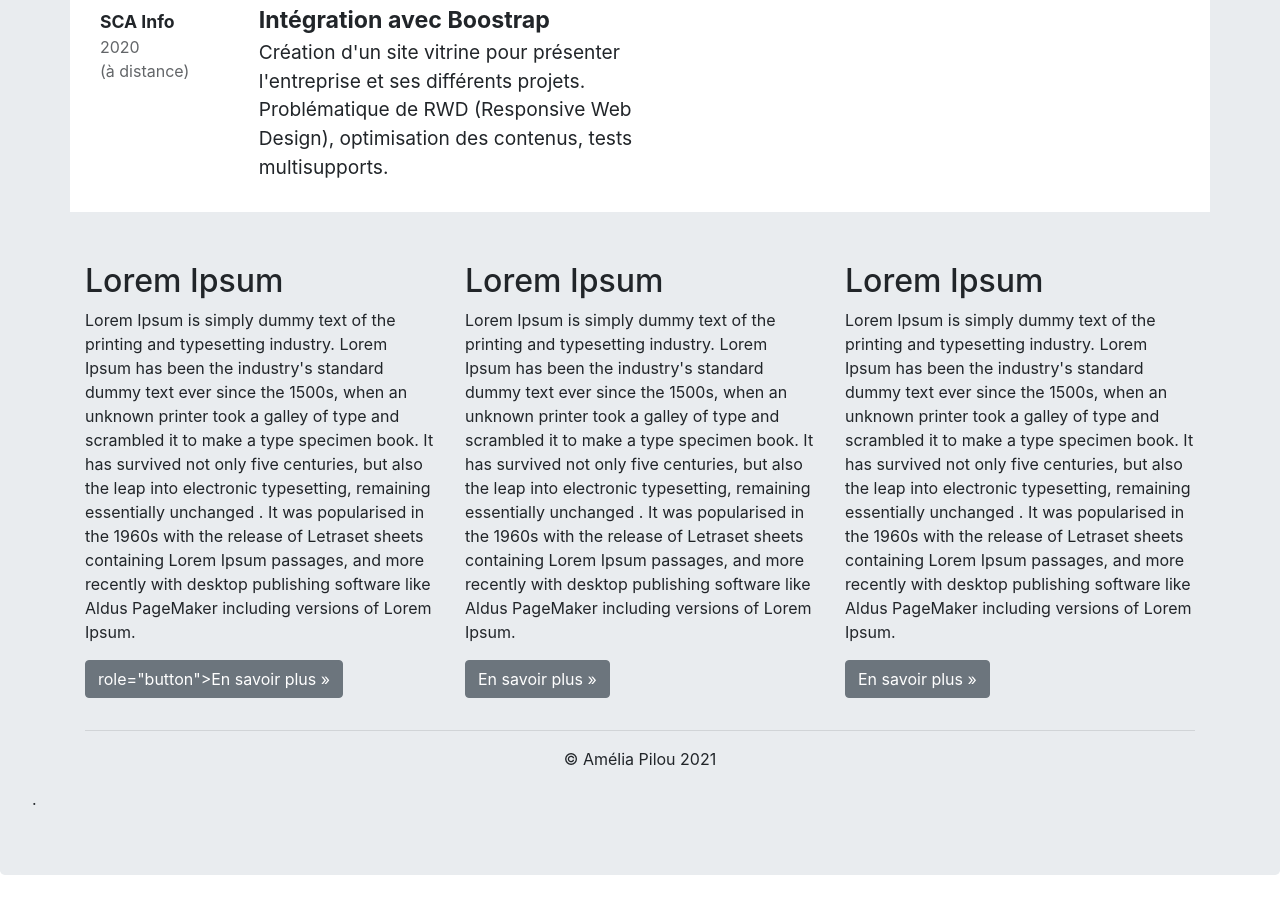
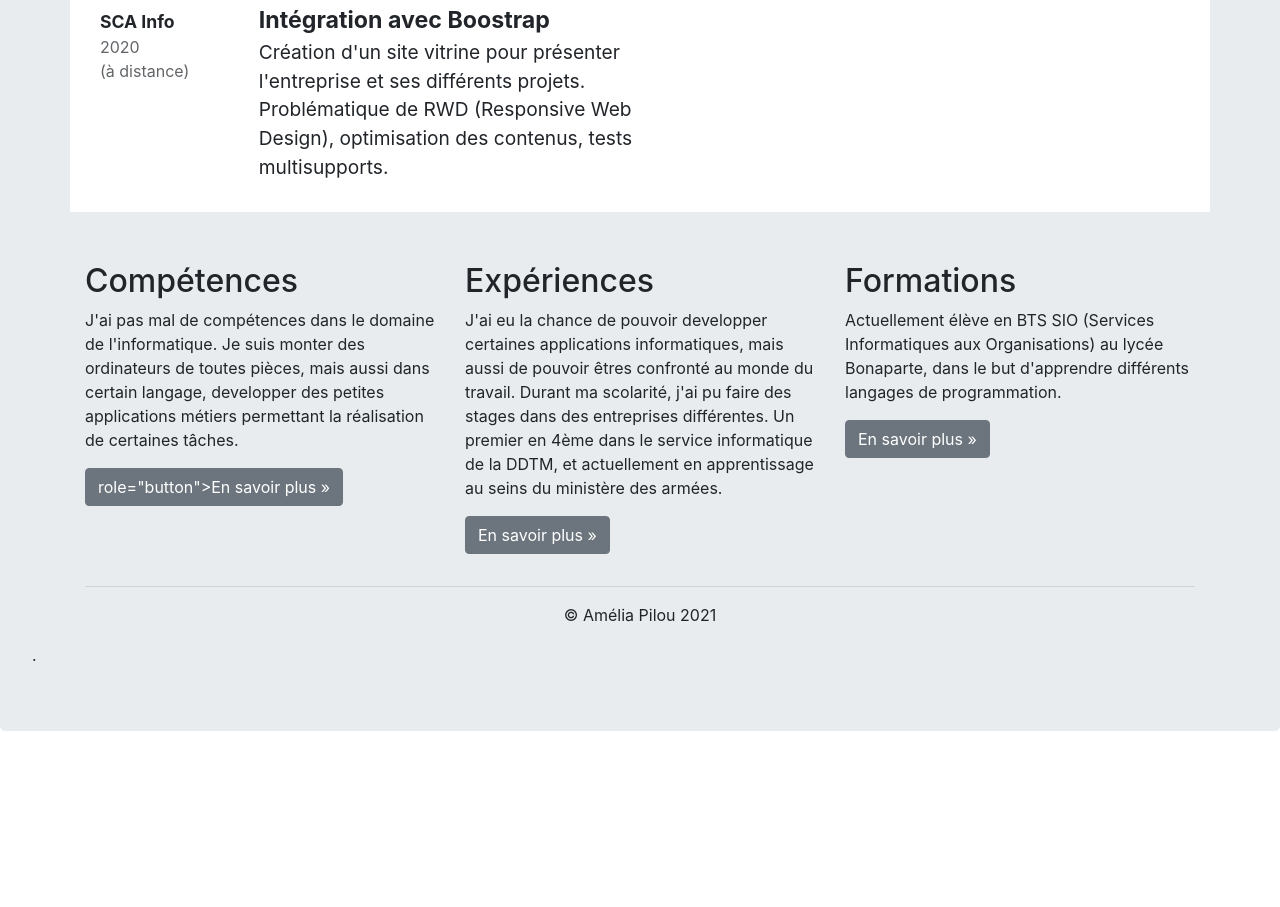
Before and after one commit to Bapteds/eradesbapt.github.io, a plain HTML site: page pages/pasgecv.html in a window 1280 px wide. Shown: the part 1251-2158 px from the top of the page. After the commit the page ends 2014 px from the top, so only its background shows below. Drawn offline with nearby package versions, Linux system fonts and the light colour scheme.

Commit message:
Html fini

```diff
--- a/pages/pasgecv.html
+++ b/pages/pasgecv.html
@@ -341,36 +341,28 @@
                 <div class="container">
                     <div class="row"><!-- Permet de créer une class, qui permet de ranger des information sous forme de colonne -->
                         <div class="col-lg-4"><!-- Ici, c'est les paramètres de ma colonne : col-> Colonne lg-> Largeur-<size> -->
-                            <h2>Lorem Ipsum </h2>
-                            <p>Lorem Ipsum is simply dummy text of the printing and typesetting industry. Lorem Ipsum has been the industry's standard
-                                dummy text ever since the 1500s, when an unknown printer took a galley of type and scrambled it to make a type specimen
-                                book. It has survived not only five centuries, but also the leap into electronic typesetting, remaining essentially unchanged
-                                . It was popularised in the 1960s with the release of Letraset sheets containing Lorem Ipsum passages, and more recently with
-                                desktop publishing software like Aldus PageMaker including versions of Lorem Ipsum.
+                            <h2>Compétences </h2>
+                            <p>J'ai pas mal de compétences dans le domaine de l'informatique. Je suis monter des ordinateurs de toutes pièces, mais aussi dans certain
+                                langage, developper des petites applications métiers permettant la réalisation de certaines tâches.
                             </p>
                             <p><a class="btn btn-secondary" href="" target="_blank"><!-- C'est grâce à se genre de commande que nous pouvons importer des boutton. Tous les types sont disponible sur la doc. -->
                                     role="button">En savoir plus »</a><!-- Ici c'est pour créer un autre type de boutton avec lien.  -->
                             </p>
                         </div>
                         <div class="col-lg-4">
-                            <h2>Lorem Ipsum</h2>
-                            <p>Lorem Ipsum is simply dummy text of the printing and typesetting industry. Lorem Ipsum has been the industry's standard
-                                dummy text ever since the 1500s, when an unknown printer took a galley of type and scrambled it to make a type specimen
-                                book. It has survived not only five centuries, but also the leap into electronic typesetting, remaining essentially unchanged
-                                . It was popularised in the 1960s with the release of Letraset sheets containing Lorem Ipsum passages, and more recently with
-                                desktop publishing software like Aldus PageMaker including versions of Lorem Ipsum.
+                            <h2>Expériences</h2>
+                            <p>J'ai eu la chance de pouvoir developper certaines applications informatiques, mais aussi de pouvoir êtres
+                                confronté au monde du travail. Durant ma scolarité, j'ai pu faire des stages dans des entreprises différentes. Un premier en 4ème dans
+                                le service informatique de la DDTM, et actuellement en apprentissage au seins du ministère des armées.
                             </p>
                             <p><a class="btn btn-secondary" href=""
                                   target="_blank" role="button">En savoir plus »</a>
                             </p>
                         </div>
                         <div class="col-lg-4">
-                            <h2>Lorem Ipsum</h2>
-                            <p>Lorem Ipsum is simply dummy text of the printing and typesetting industry. Lorem Ipsum has been the industry's standard
-                                dummy text ever since the 1500s, when an unknown printer took a galley of type and scrambled it to make a type specimen
-                                book. It has survived not only five centuries, but also the leap into electronic typesetting, remaining essentially unchanged
-                                . It was popularised in the 1960s with the release of Letraset sheets containing Lorem Ipsum passages, and more recently with
-                                desktop publishing software like Aldus PageMaker including versions of Lorem Ipsum.
+                            <h2>Formations</h2>
+                            <p>Actuellement élève en BTS SIO (Services Informatiques aux Organisations)
+                                au lycée Bonaparte, dans le but d'apprendre différents langages de programmation.
                             </p>
                             <p><a class="btn btn-secondary" href=""
                                   role="button">En savoir plus »</a>
```
